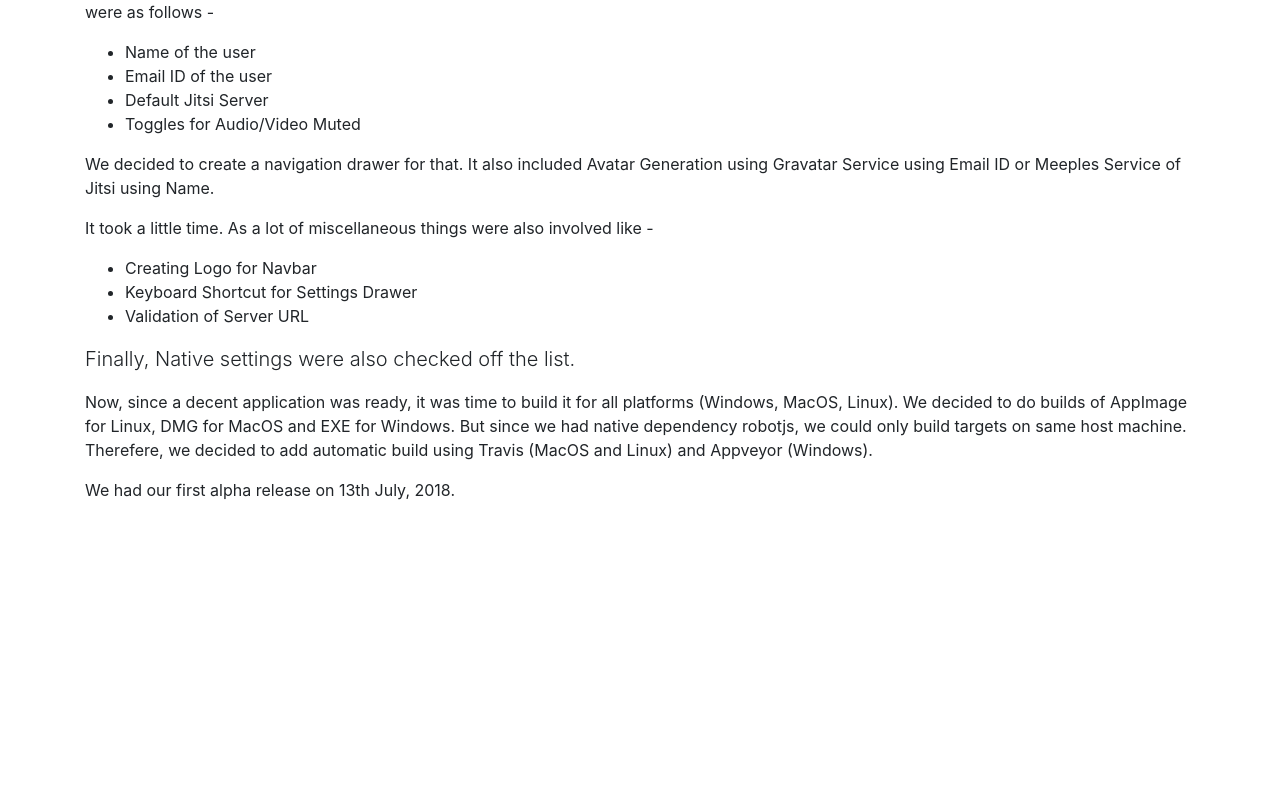
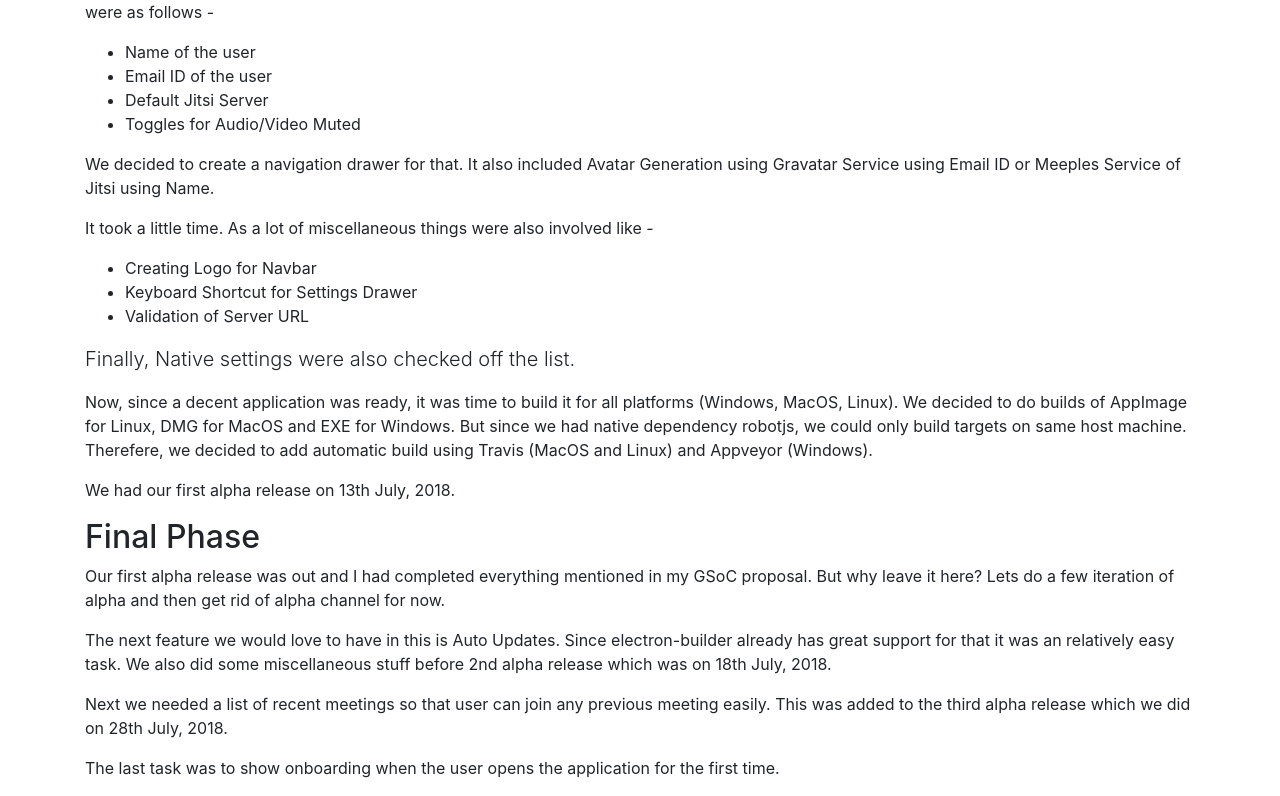
Before and after one commit to akshitkrnagpal/jitsi-gsoc-2018, a Gatsby app: page / in a window 1280 px wide. Shown: the part 699-1495 px from the top of the page. Before the commit the page ends 1217 px from the top, so only its background shows below. Built offline with nearby package versions, Linux system fonts and the light colour scheme.

Commit message:
Added Final Phase section

```diff
--- a/src/pages/index.js
+++ b/src/pages/index.js
@@ -2,7 +2,7 @@
 
 import 'bootstrap/dist/css/bootstrap.min.css';
 
-import { Introduction, Phase1, Phase2 } from '../sections';
+import { FinalPhase, Introduction, Phase1, Phase2 } from '../sections';
 
 class Index extends Component {
     render() {
@@ -11,6 +11,7 @@
                 <Introduction />
                 <Phase1 />
                 <Phase2 />
+                <FinalPhase />
             </div>
         )
     }
--- /dev/null
+++ b/src/sections/FinalPhase.js
@@ -0,0 +1,36 @@
+import React, { Component } from 'react';
+import { Container } from 'reactstrap';
+
+class FinalPhase extends Component {
+    render() {
+        return(
+            <Container>
+                <h2>Final Phase</h2>
+                <p>
+                    Our first alpha release was out and I had completed
+                    everything mentioned in my GSoC proposal. But why leave
+                    it here? Lets do a few iteration of alpha and then get
+                    rid of alpha channel for now.
+                </p>
+                <p>
+                    The next feature we would love to have in this is Auto
+                    Updates. Since electron-builder already has great support
+                    for that it was an relatively easy task. We also did some
+                    miscellaneous stuff before 2nd alpha release which was on
+                    18th July, 2018.
+                </p>
+                <p>
+                    Next we needed a list of recent meetings so that user can
+                    join any previous meeting easily. This was added to the
+                    third alpha release which we did on 28th July, 2018.
+                </p>
+                <p>
+                    The last task was to show onboarding when the user opens
+                    the application for the first time.
+                </p>
+            </Container>
+        );
+    }
+}
+
+export default FinalPhase;
--- a/src/sections/index.js
+++ b/src/sections/index.js
@@ -1,3 +1,4 @@
+export { default as FinalPhase } from './FinalPhase';
 export { default as Introduction } from './Introduction';
 export { default as Phase1 } from './Phase1';
 export { default as Phase2 } from './Phase2';
```
